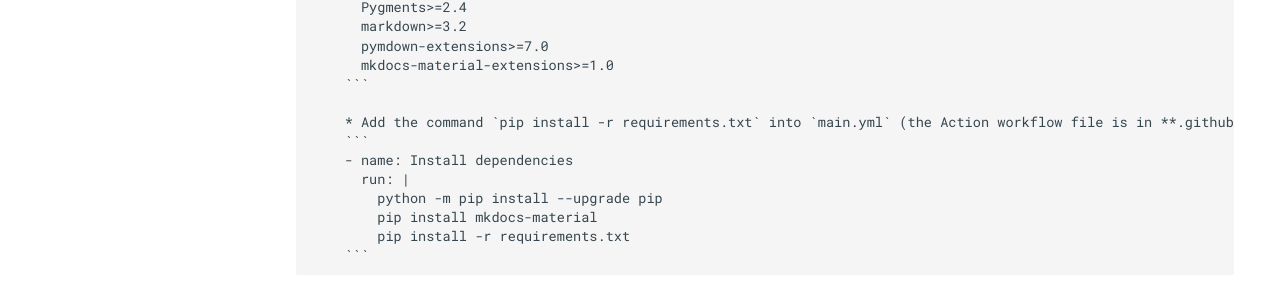
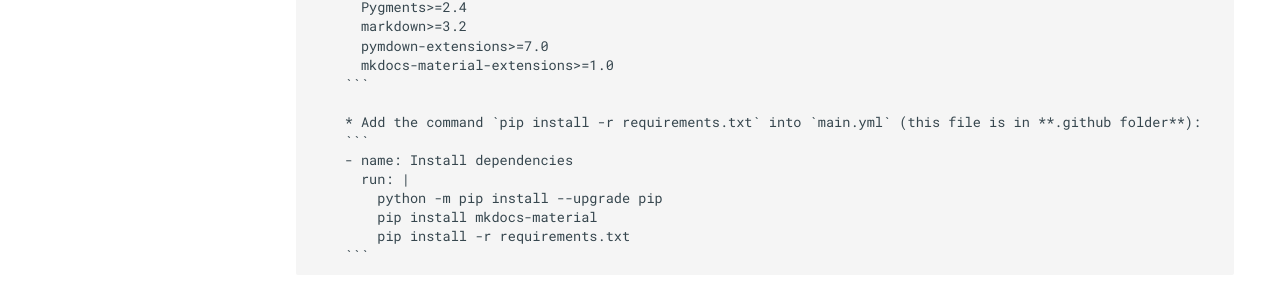
Before and after one commit to rmeliana/FabAcademy, an MkDocs documentation site: the page built from docs/2Project Management/2Project Management.md, in a window 1280 px wide and 900 px high, scrolled down 1724 px. Shown: the part 547-853 px from the top of the window. Built offline with MkDocs 1.6.1 and Material for MkDocs 9.7.7, drawn with Linux system fonts in a browser that asks for light colours; emoji names are drawn with the system emoji font; comment, search, counter and statistics services are not loaded; some of the changed text lies outside the part shown.

Commit message:
address of action file

````diff
--- a/docs/2Project Management/2Project Management.md
+++ b/docs/2Project Management/2Project Management.md
@@ -82,7 +82,7 @@
           mkdocs-material-extensions>=1.0
         ```
 
-        * Add the command `pip install -r requirements.txt` into `main.yml` (the Action workflow file is in **.github** folder):
+        * Add the command `pip install -r requirements.txt` into `main.yml` (this file is in **.github folder**):
         ```
         - name: Install dependencies
           run: |
````
